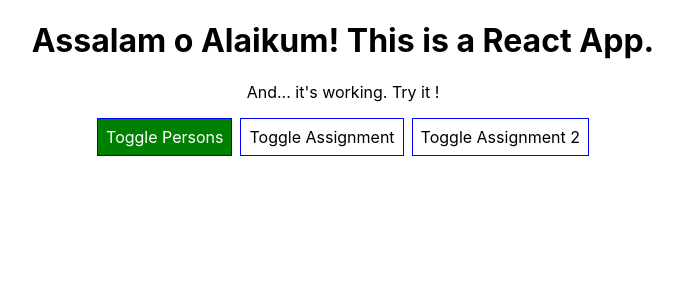
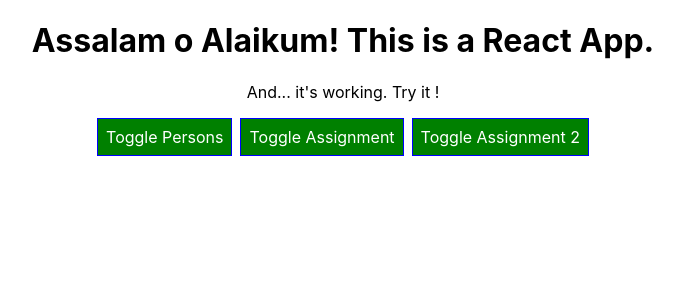
Before and after one commit to talalahmed95/burger-builder, a React (Create React App) app: page / in a window 1280 px wide. Shown: the top 300 px of the page, without its empty margins (297-980 px from the left). Built offline with nearby package versions, Linux system fonts and the light colour scheme.

Commit message:
css modules: pseudo selectors

```diff
--- a/src/App.js
+++ b/src/App.js
@@ -103,15 +103,10 @@ class App extends Component {
   }
 
   render() {
-    const style = {
-      backgroundColor: 'green',
-      font: 'inherit',
-      border: '1px solid blue',
-      padding: '8px',
-      cursor: 'pointer',
-      color: '#ffffff',
-      margin: '0 4px'
-    }
+
+    let btnClass = '';
+    let btnClassAssign = '';
+    let btnClassAssign2 = '';
 
     let persons = null;
     if (this.state.showPersons) {
@@ -131,7 +126,7 @@ class App extends Component {
         </div>
       );
 
-      style.backgroundColor = 'red';
+      btnClass = styles.red;
     }
 
     let assignment = null;
@@ -144,6 +139,8 @@ class App extends Component {
           <UserOutput username={this.state.username} />
         </div>
       );
+
+      btnClassAssign = styles.red;
     }
 
     const charList = this.state.assignment2Input.split('').map((letter, index) => {
@@ -163,6 +160,8 @@ class App extends Component {
           {charList}
         </div>
       );
+
+      btnClassAssign2 = styles.red;
     }
 
     const styleClass = [];
@@ -179,9 +178,9 @@ class App extends Component {
       <div className={styles.App}>
         <h1>Assalam o Alaikum! This is a React App.</h1>
         <p className={styleClass.join(' ')}>And... it's working. Try it !</p>
-        <button style={style} onClick={this.togglePersonsHandler}>Toggle Persons</button>
-        <button className={styles.assignBtnStyle} onClick={this.toggleAssignmentHandler}>Toggle Assignment</button>
-        <button className={styles.assignBtnStyle} onClick={this.toggleAssignment2Handler}>Toggle Assignment 2</button>
+        <button className={btnClass} onClick={this.togglePersonsHandler}>Toggle Persons</button>
+        <button className={btnClassAssign} onClick={this.toggleAssignmentHandler}>Toggle Assignment</button>
+        <button className={btnClassAssign2} onClick={this.toggleAssignment2Handler}>Toggle Assignment 2</button>
         {persons}
         {assignment}
         {assignment2}
--- a/src/App.module.css
+++ b/src/App.module.css
@@ -2,7 +2,7 @@
   text-align: center;
 }
 
-.assignBtnStyle {
+/*.assignBtnStyle {
   background-color: #ffffff;
   font: inherit;
   border: 1px solid blue;
@@ -10,7 +10,7 @@
   cursor: pointer;
   color: #000000;
   margin: 0 4px;
-}
+}*/
 
 .assignStyle {
   width: 30%;
@@ -29,3 +29,27 @@
 .bold {
   font-weight: bold;
 }
+
+.App button {
+  background-color: green;
+  padding: 8px;
+  font: inherit;
+  margin: 0 4px;
+  border: 1px solid blue;
+  cursor: pointer;
+  color: white;
+}
+
+.App button:hover {
+  background-color: lightgreen;
+  color: black;
+}
+
+.App button.red {
+  background-color: red;
+}
+
+.App button.red:hover {
+  background-color: salmon;
+  color: black;
+}
```
